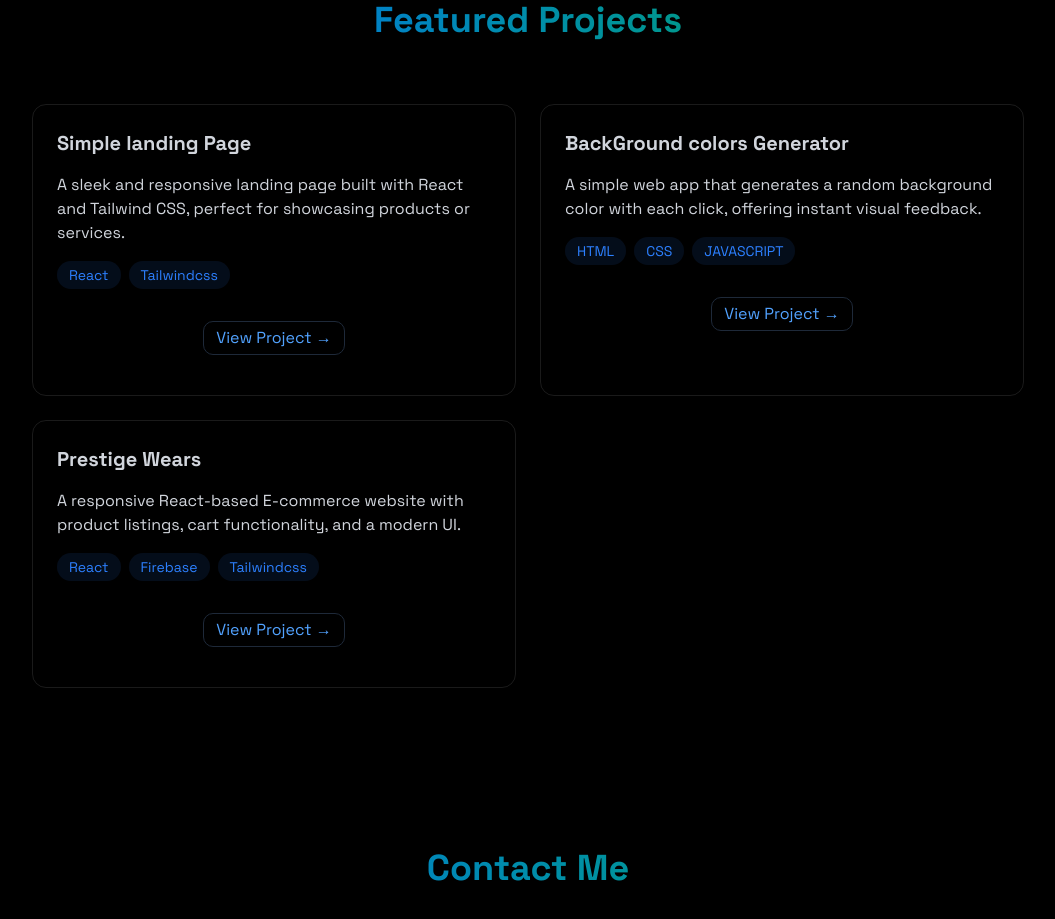
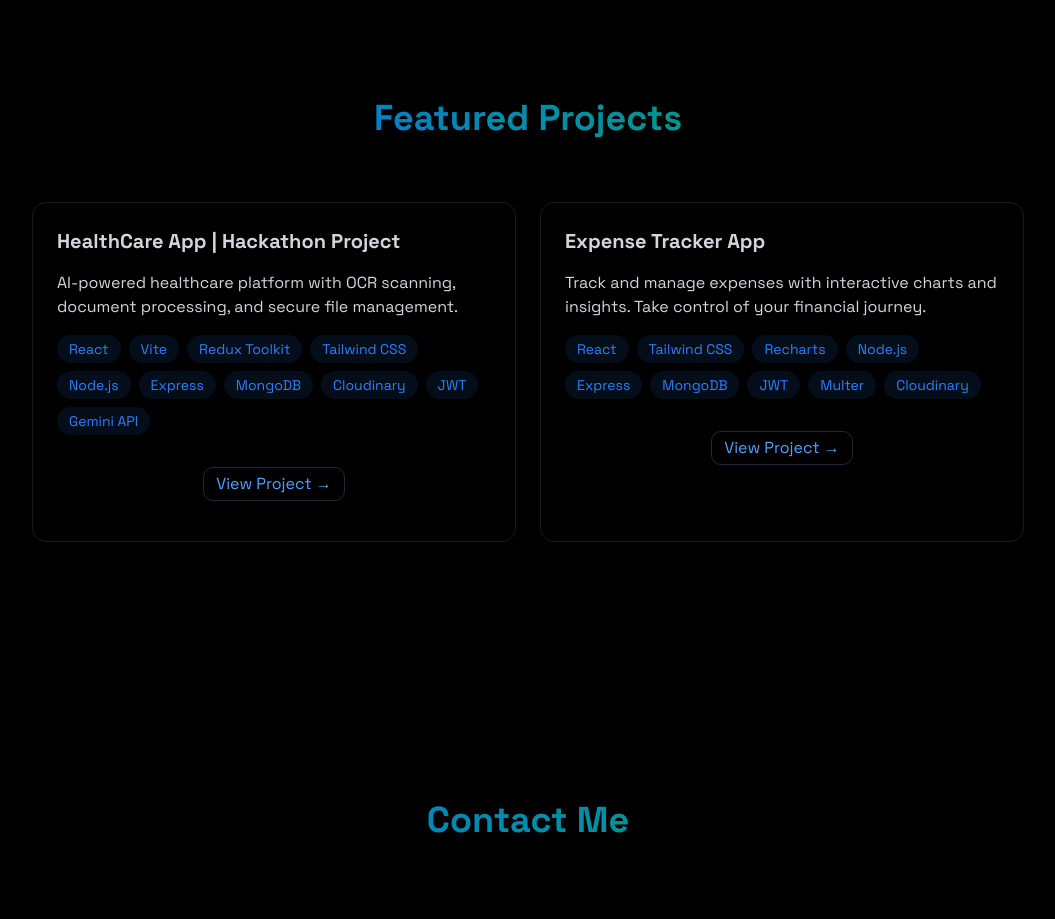
Before and after one commit to zahimahmedkhan/PORTFOLIO, a React (Vite) app: page / in a window 1280 px wide. Shown: the part 1680-2599 px from the top of the page, without its empty margins (112-1167 px from the left). Built offline with nearby package versions, Linux system fonts and the light colour scheme; a web font is replaced by a local one.

Commit message:
update projects

```diff
--- a/src/components/Sections/Project.jsx
+++ b/src/components/Sections/Project.jsx
@@ -8,7 +8,6 @@
       className="min-h-screen flex items-center justify-center py-20"
     >
       <RevealOnScroll>
-
         <div className="max-w-5xl mx-auto px-4">
           <h2 className="text-4xl font-bold mb-16 bg-gradient-to-r from-blue-600 to-green-600 bg-clip-text text-transparent text-center">
             Featured Projects
@@ -16,20 +15,31 @@
           <div className="grid grid-cols-1 md:grid-cols-2 gap-6">
             <div
               className="p-6 rounded-xl border-white/10 border hover:translate-y-1 hover:border-blue-500/30
-                          hover:shadow[0_2px_8px_rgba(59 ,130 ,246 ,0.1)] transition-all"
+                          hover:shadow-[0_2px_8px_rgba(59 ,130 ,246 ,0.1)] transition-all"
             >
               <h3 className="text-gray-300 text-xl font-bold mb-4">
-              Simple landing Page
+                HealthCare App | Hackathon Project
               </h3>
               <p className="text-gray-300 mb-4">
-              A sleek and responsive landing page built with React and Tailwind CSS, perfect for showcasing products or services.
+               AI-powered healthcare platform with OCR scanning, document processing, and secure file management.
               </p>
               <div className="flex flex-wrap gap-2 mb-4">
-              {["React", "Tailwindcss"].map((tech, key) => (
+                {[
+                  "React",
+                  "Vite",
+                  "Redux Toolkit",
+                  "Tailwind CSS",
+                  "Node.js",
+                  "Express",
+                  "MongoDB",
+                  "Cloudinary",
+                  "JWT",
+                  "Gemini API",
+                ].map((tech, key) => (
                   <span
                     key={key}
                     className="bg-blue-500/10 text-blue-500 py-1 px-3 rounded-full text-sm hover:bg-blue-500/20
-                       hover:shadow[0_2px_8px_rgba(59 ,130 ,246 ,0.2)] transition cursor-pointer"
+                       hover:shadow-[0_2px_8px_rgba(59 ,130 ,246 ,0.2)] transition cursor-pointer"
                   >
                     {tech}
                   </span>
@@ -37,7 +47,7 @@
               </div>
               <div className="flex justify-center items-center mt-4">
                 <a
-                href="https://zahimkhan18.github.io/Landing-page/"
+                  href="https://zahimkhan1.github.io/Landing-page/"
                   className="text-blue-400 hover:text-blue-300 transition-colors my-4 border border-gray-800 px-3 py-1 rounded-lg hover:border-blue-500/30"
                 >
                   View Project →
@@ -46,20 +56,31 @@
             </div>
             <div
               className="p-6 rounded-xl border-white/10 border hover:translate-y-1 hover:border-blue-500/30
-                          hover:shadow[0_2px_8px_rgba(59 ,130 ,246 ,0.1)] transition-all"
+                          hover:shadow-[0_2px_8px_rgba(59 ,130 ,246 ,0.1)] transition-all"
             >
               <h3 className="text-gray-300 text-xl font-bold mb-4">
-              BackGround colors Generator
+                Expense Tracker App
               </h3>
               <p className="text-gray-300 mb-4">
-              A simple web app that generates a random background color with each click, offering instant visual feedback.
+                Track and manage expenses with interactive charts and insights.
+                Take control of your financial journey.
               </p>
               <div className="flex flex-wrap gap-2 mb-4">
-              {["HTML", "CSS", "JAVASCRIPT"].map((tech, key) => (
+                {[
+                  "React",
+                  "Tailwind CSS",
+                  "Recharts",
+                  "Node.js",
+                  "Express",
+                  "MongoDB",
+                  "JWT",
+                  "Multer",
+                  "Cloudinary",
+                ].map((tech, key) => (
                   <span
                     key={key}
                     className="bg-blue-500/10 text-blue-500 py-1 px-3 rounded-full text-sm hover:bg-blue-500/20
-                       hover:shadow[0_2px_8px_rgba(59 ,130 ,246 ,0.2)] transition cursor-pointer"
+                       hover:shadow-[0_2px_8px_rgba(59 ,130 ,246 ,0.2)] transition cursor-pointer"
                   >
                     {tech}
                   </span>
@@ -67,37 +88,7 @@
               </div>
               <div className="flex justify-center items-center mt-4">
                 <a
-                href="https://zahimkhan18.github.io/random-BG-color-generator/"
-                className="text-blue-400 hover:text-blue-300 transition-colors my-4 border border-gray-800 px-3 py-1 rounded-lg hover:border-blue-500/30"
-              >
-                View Project →
-              </a>
-            </div>
-          </div>
-          <div
-            className="p-6 rounded-xl border-white/10 border hover:translate-y-1 hover:border-blue-500/30
-                          hover:shadow[0_2px_8px_rgba(59 ,130 ,246 ,0.1)] transition-all"
-          >
-            <h3 className="text-gray-300 text-xl font-bold mb-4">
-              Prestige Wears
-            </h3>
-            <p className="text-gray-300 mb-4">
-               A responsive React-based E-commerce website with product listings, cart functionality, and a modern UI.
-            </p>
-            <div className="flex flex-wrap gap-2 mb-4">
-              {["React", "Firebase", "Tailwindcss"].map((tech, key) => (
-                <span
-                  key={key}
-                  className="bg-blue-500/10 text-blue-500 py-1 px-3 rounded-full text-sm hover:bg-blue-500/20
-                       hover:shadow[0_2px_8px_rgba(59 ,130 ,246 ,0.2)] transition cursor-pointer"
-                >
-                  {tech}
-                </span>
-              ))}
-            </div>
-            <div className="flex justify-center items-center mt-4">
-              <a
-                href="https://zahimkhan18.github.io/React-E-commerce/"
+                  href="https://expense-tracker-psi-sepia-89.vercel.app"
                   className="text-blue-400 hover:text-blue-300 transition-colors my-4 border border-gray-800 px-3 py-1 rounded-lg hover:border-blue-500/30"
                 >
                   View Project →
```
Lines whose indentation alone changed are shown as unchanged.
